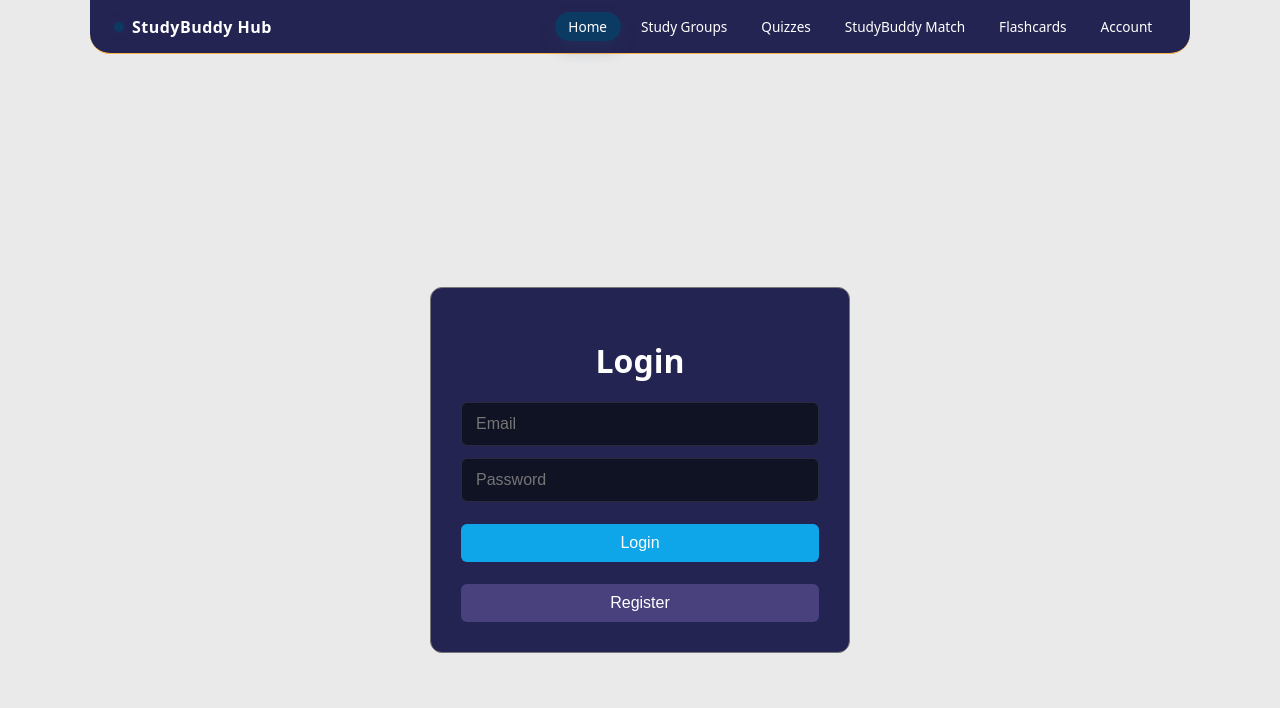
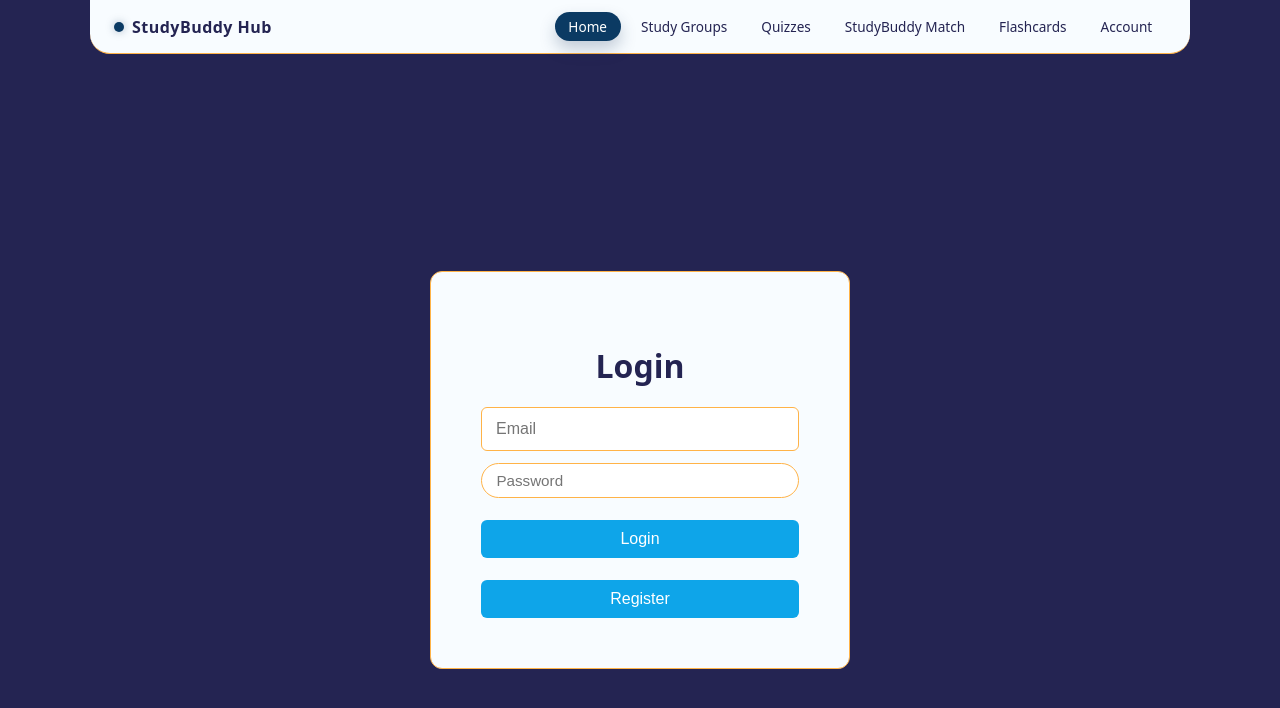
Before and after one commit to VivekReddy10-08-2004/Shipmates, a React app in the folder Project phase 3/frontend/: page / in a window 1280 px wide. Shown: the top 708 px of the page. Built offline with nearby package versions, Linux system fonts and the light colour scheme; no server answers; the HTML template or start-up script is replaced by a standard one.

Commit message:
css style changes

```diff
--- a/Project phase 3/frontend/src/index.css
+++ b/Project phase 3/frontend/src/index.css
@@ -1,7 +1,7 @@
 :root {
   --bg: #eaeaea;
-  --bg-soft: #f8fcff;
-  --card: #242452;
+  --bg-soft: #242452;
+  --card: #f8fcff;
   --card-soft: #ffd15e;
   --accent: #0b3a63;
   --accent-dark: #082b49;
@@ -11,10 +11,10 @@
   --danger: #8a3a3a;
   --success: #2f5f82;
   --border: #ffb348;
-  --text-main: #ffffff;
-  --text-main-dark: #102c45;
-  --text-muted: #5d7187;
-  --text-title: #242452;
+  --text-main: #242452;
+  --text-main-alt: #f8fcff;
+  --text-muted: #92adca;
+  --text-title: #f8fcff;
 }
 
 *,
@@ -27,7 +27,7 @@ body {
   margin: 0;
   font-family: system-ui, -apple-system, BlinkMacSystemFont, "Segoe UI",
     sans-serif;
-  background: var(--bg);
+  background: var(--bg-soft);
   color: var(--text-main);
 }
 
@@ -48,6 +48,64 @@ body {
   color: var(--text-title);
 }
 
+/* Auth Pages - Rise */
+.auth-page {
+  background-color: var(--bg-soft);
+  display: flex;
+  justify-content: center;
+  align-items: center;
+  min-height: 100vh;
+  padding: 20px;
+}
+
+.auth-card {
+  background: var(--card);
+  padding: 50px;
+  width: 100%;
+  max-width: 420px;
+  border: 1px solid var(--border);
+  border-radius: 12px;
+}
+
+.auth-title {
+  text-align: center;
+  color: var(--bg-soft);
+  margin-bottom: 20px;
+}
+
+.auth-form {
+  background: var(--card);
+  display: flex;
+  flex-direction: column;
+  gap: 12px;
+}
+
+.auth-input {
+  padding: 12px 14px;
+  border-radius: 6px;
+  border: 1px solid rgba(255, 255, 255, 0.1);
+  font-size: 16px;
+  background-color: color(white);
+  outline: none;
+  border: 1px solid var(--border);
+  width: 100%;
+  filter: none;
+  display: flex;
+  flex-direction: column;
+}
+
+.auth-button {
+  margin-top: 10px;
+  padding: 10px 14px;
+  background: #0ea5e9;
+  color: white;
+  font-size: 16px;
+  border-radius: 6px;
+  border: none;
+  cursor: pointer;
+  transition: all 0.2s;
+}
+
 /* Input Boxes - Rise */
 .input {
   padding: 12px 14px;
@@ -62,6 +120,13 @@ body {
   box-sizing: border-box;
 }
 
+.form-field {
+  width: 100%;
+  max-width: 100%;
+  display: flex;
+  flex-direction: column;
+}
+
 /* Cards / sections */
 
 .section {
@@ -74,6 +139,15 @@ body {
   padding: 1.25rem 1.5rem;
   box-shadow: 0 10px 24px rgba(15, 23, 42, 0.08);
   border: 1px solid var(--border);
+}
+
+.card-big {
+  background: var(--card);
+  padding: 50px;
+  width: 100%;
+  max-width: 600px;
+  border: 1px solid var(--border);
+  border-radius: 12px;
 }
 
 .card-header {
@@ -197,7 +271,7 @@ input[type="checkbox"] {
 
 .btn-ghost {
   background: transparent;
-  color: var(--text-main-dark);
+  color: var(--text-main-alt);
   border: 1px solid var(--border);
 }
 
@@ -1232,7 +1306,7 @@ ul.clean-list {
   border-radius: 999px;
   border: 1px solid var(--border);
   background: #ffffff;
-  color: var(--text-main-dark);
+  color: var(--text-main-alt);
   padding: 0.5rem 0.9rem;
   font-size: 0.95rem;
   outline: none;
--- a/Project phase 3/frontend/src/pages/Auth.tsx
+++ b/Project phase 3/frontend/src/pages/Auth.tsx
@@ -56,17 +56,17 @@ export function RegisterPage() {
   };
 
   return (
-    <div style={styles.page}>
-      <div style={styles.card}>
-        <h1 style={styles.title}>Register</h1>
+    <div className="auth-page">
+      <div className = "auth-card">
+        <h1 className="auth-title">Register</h1>
 
-        <form onSubmit={handleRegister} style={styles.form}>
+        <form onSubmit={handleRegister} className = "auth-form">
           <input
             name="first_name"
             placeholder="First Name"
             value={form.first_name}
             onChange={handleChange}
-            style={styles.input}
+            className="auth-input"
           />
 
           <input
@@ -74,7 +74,7 @@ export function RegisterPage() {
             placeholder="Last Name"
             value={form.last_name}
             onChange={handleChange}
-            style={styles.input}
+            className="auth-input"
           />
 
           <input
@@ -82,7 +82,7 @@ export function RegisterPage() {
             placeholder="Email"
             value={form.email}
             onChange={handleChange}
-            style={styles.input}
+            className="auth-input"
           />
 
           <input
@@ -91,14 +91,11 @@ export function RegisterPage() {
             placeholder="Password"
             value={form.password}
             onChange={handleChange}
-            style={styles.input}
+            className="auth-input"
           />
 
           <button type="submit" disabled={loading}
-          style={{
-              ...styles.button,
-              backgroundColor: "rgb(73, 65, 126)",
-              marginTop: 10}}
+          className= "auth-button"
           >
             {loading ? "Registering..." : "Register"}
           </button>
@@ -153,17 +150,17 @@ export function LoginPage() {
   };
 
   return (
-    <div style={styles.page}>
-      <div style={styles.card}>
-        <h1 style={styles.title}>Login</h1>
+    <div className="auth-page">
+      <div className="auth-card">
+        <h1 className="auth-title">Login</h1>
 
-        <form onSubmit={handleLogin} style={styles.form}>
+        <form onSubmit={handleLogin} className = "auth-form">
           <input
             name="email"
             placeholder="Email"
             value={form.email}
             onChange={handleChange}
-            style={styles.input}
+            className="auth-input"
           />
 
           <input
@@ -172,23 +169,20 @@ export function LoginPage() {
             placeholder="Password"
             value={form.password}
             onChange={handleChange}
-            style={styles.input}
+            className="auth-input"
           />
 
           <button
             type="submit"
             disabled={loading}
-            style={styles.button}>
+            className="auth-button">
             {loading ? "Logging in..." : "Login"}
           </button>
 
           <button
             type="button"
             onClick={() => (window.location.href = "/register")}
-            style={{
-              ...styles.button,
-              backgroundColor: "rgb(73, 65, 126)",
-              marginTop: 10}}
+            className="auth-button"
           >
             Register
           </button>
@@ -204,51 +198,51 @@ export function LoginPage() {
 // default style for web page
 // Initial style generated by ChatGPT
 ////////////////////////////
-const styles: { [key: string]: React.CSSProperties } = {
-  page: {
-    display: "flex",
-    justifyContent: "center",
-    alignItems: "center",
-    minHeight: "100vh",
-    padding: "20px",
-  },
-  card: {
-    background: "#242452",
-    backdropFilter: "blur(10px)",
-    padding: "30px",
-    width: "100%",
-    maxWidth: "420px",
-    border: "1px solid rgb(120, 120, 120)",
-    borderRadius: "12px",
-  },
-  title: {
-    textAlign: "center",
-    color: "white",
-    marginBottom: "20px",
-  },
-  form: {
-    display: "flex",
-    flexDirection: "column",
-    gap: 12, // use number instead of string "12px"
-  },
-  input: {
-    padding: "12px 14px",
-    borderRadius: 6, // number works here too
-    border: "1px solid rgba(255,255,255,0.1)",
-    fontSize: 16,
-    backgroundColor: "rgba(10, 15, 26, 0.8)",
-    color: "white",
-    outline: "none",
-  },
-  button: {
-    marginTop: 10,
-    padding: "10px 14px",
-    background: "#0ea5e9",
-    color: "white",
-    fontSize: 16,
-    borderRadius: 6,
-    border: "none",
-    cursor: "pointer",
-    transition: "0.2s",
-  },
-};
+// const styles: { [key: string]: React.CSSProperties } = {
+//   page: {
+//     display: "flex",
+//     justifyContent: "center",
+//     alignItems: "center",
+//     minHeight: "100vh",
+//     padding: "20px",
+//   },
+//   card: {
+//     background: "#242452",
+//     backdropFilter: "blur(10px)",
+//     padding: "30px",
+//     width: "100%",
+//     maxWidth: "420px",
+//     border: "1px solid rgb(120, 120, 120)",
+//     borderRadius: "12px",
+//   },
+//   title: {
+//     textAlign: "center",
+//     color: "white",
+//     marginBottom: "20px",
+//   },
+//   form: {
+//     display: "flex",
+//     flexDirection: "column",
+//     gap: 12, // use number instead of string "12px"
+//   },
+//   input: {
+//     padding: "12px 14px",
+//     borderRadius: 6, // number works here too
+//     border: "1px solid rgba(255,255,255,0.1)",
+//     fontSize: 16,
+//     backgroundColor: "rgba(10, 15, 26, 0.8)",
+//     color: "white",
+//     outline: "none",
+//   },
+//   button: {
+//     marginTop: 10,
+//     padding: "10px 14px",
+//     background: "#0ea5e9",
+//     color: "white",
+//     fontSize: 16,
+//     borderRadius: 6,
+//     border: "none",
+//     cursor: "pointer",
+//     transition: "0.2s",
+//   },
+// };
--- a/Project phase 3/frontend/src/pages/StuddyBuddyMatch.tsx
+++ b/Project phase 3/frontend/src/pages/StuddyBuddyMatch.tsx
@@ -644,7 +644,7 @@ export default function StudyBuddyMatch() {
                     name="study_style"
                     value={profile.study_style}
                     onChange={handleChange}
-                    className="input"
+                    className="auth-input"
                   >
                     <option value="solo">Solo</option>
                     <option value="pair">Pair</option>
@@ -658,7 +658,7 @@ export default function StudyBuddyMatch() {
                     name="meeting_pref"
                     value={profile.meeting_pref}
                     onChange={handleChange}
-                    className="input"
+                    className="auth-input"
                   >
                     <option value="online">Online</option>
                     <option value="in_person">In-person</option>
@@ -672,7 +672,7 @@ export default function StudyBuddyMatch() {
                     name="study_goal"
                     value={profile.study_goal}
                     onChange={handleChange}
-                    className="input"
+                    className="auth-input"
                   >
                     <option value="make friends">Make friends</option>
                     <option value="ace tests">Ace tests</option>
@@ -695,7 +695,7 @@ export default function StudyBuddyMatch() {
                       name="focus_time_pref"
                       value={profile.focus_time_pref}
                       onChange={handleChange}
-                      className="input"
+                      className="auth-input"
                     >
                       <option value="morning">Morning</option>
                       <option value="afternoon">Afternoon</option>
@@ -711,7 +711,7 @@ export default function StudyBuddyMatch() {
                       name="noise_pref"
                       value={profile.noise_pref}
                       onChange={handleChange}
-                      className="input"
+                      className="auth-input"
                     >
                       <option value="silent">Silent</option>
                       <option value="some noise">Some chatter</option>
```
Also changed, not shown: Project phase 3/frontend/src/pages/User.tsx (+18 -18 lines).
